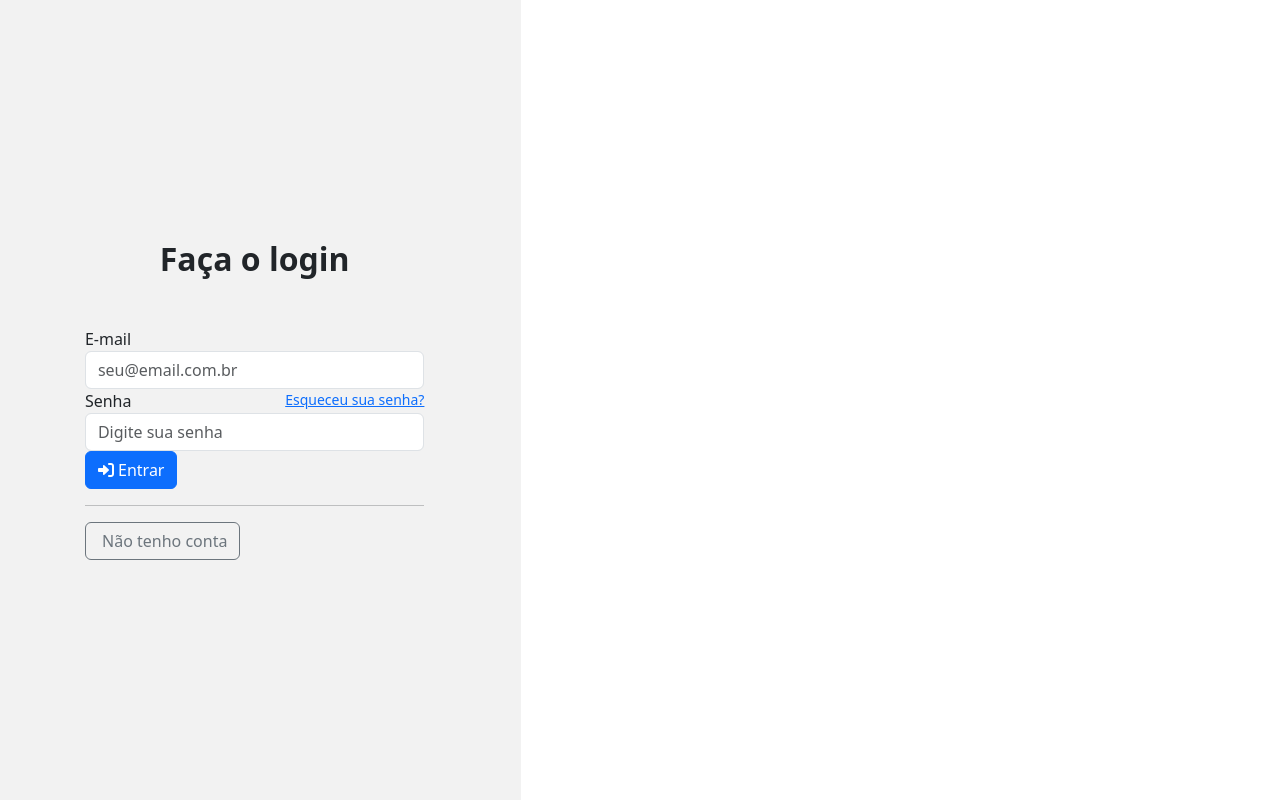
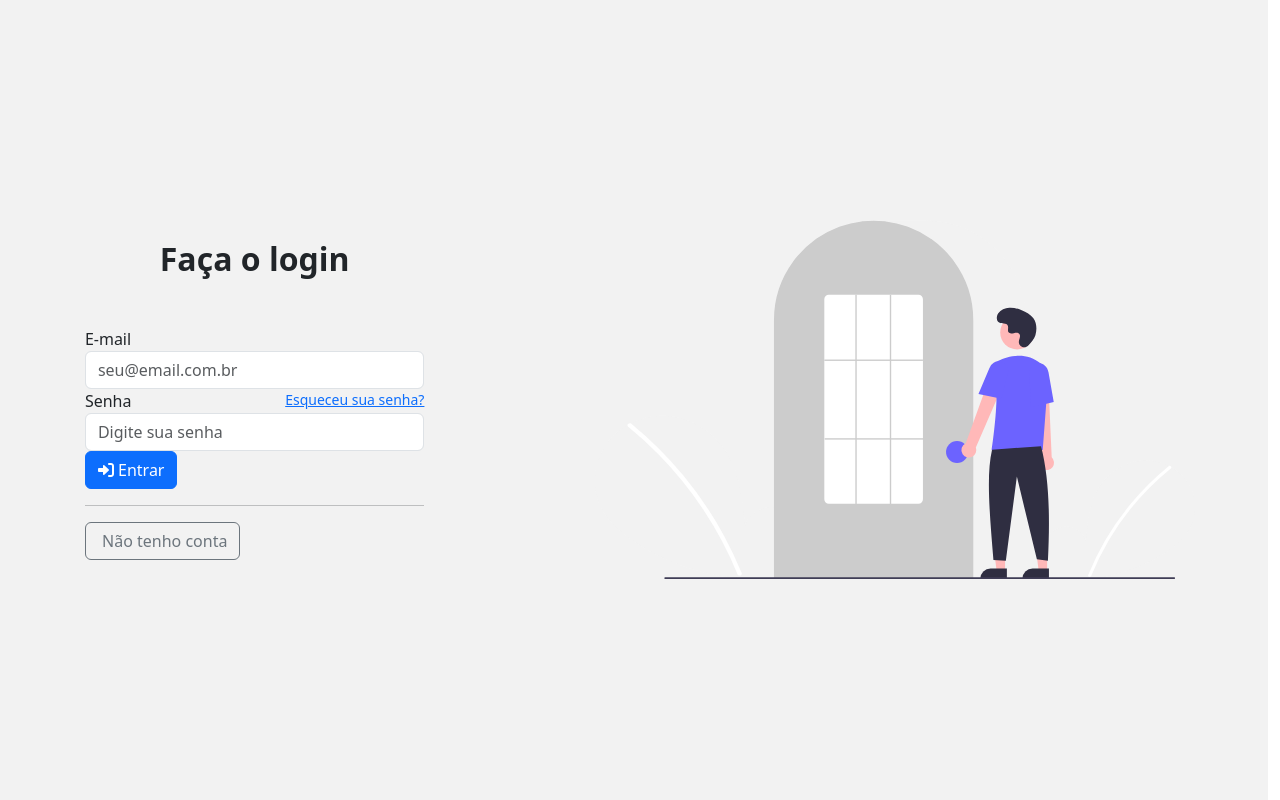
Before and after one commit to JrzenonDev/todo-list-with-axios-api-fake, a Vue app: page /login in a window 1280 px wide. Built offline with nearby package versions, Linux system fonts and the light colour scheme.

Commit message:
create side login form with image

```diff
--- a/src/views/Login.vue
+++ b/src/views/Login.vue
@@ -50,7 +50,9 @@
         </b-form>
       </div>
     </b-col>
-    <b-col sm="7"></b-col>
+    <b-col class="d-flex justify-content-center align-items-center left-login" sm="7">
+      <img class="img-login" src="../assets/images/login.svg" alt="Login" />
+    </b-col>
   </b-row>
 </template>
 
@@ -90,4 +92,8 @@ export default {
   .title-login {
     font-weight: bold;
   }
+  .img-login {
+    width: 600px;
+    height: 600px;
+  }
 </style>
```
Also changed, not shown: src/assets/images/login.svg (added).
